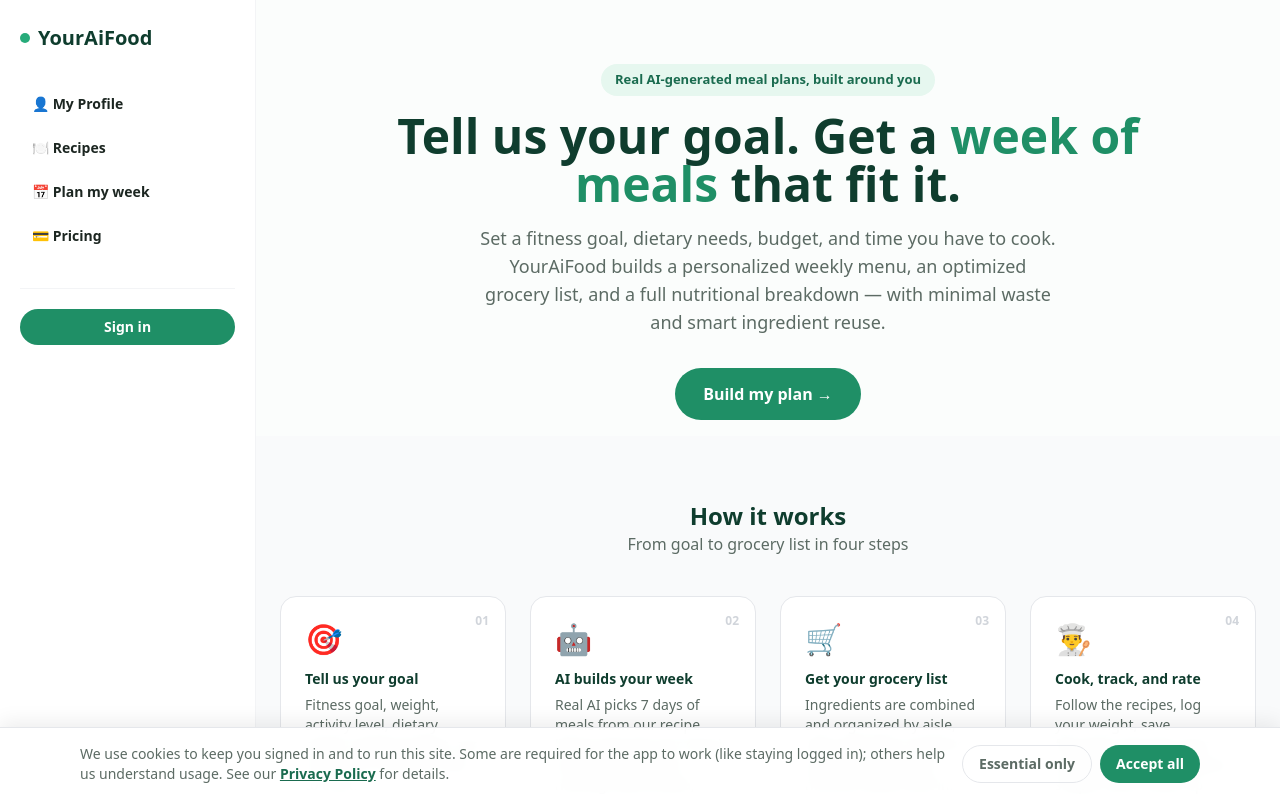
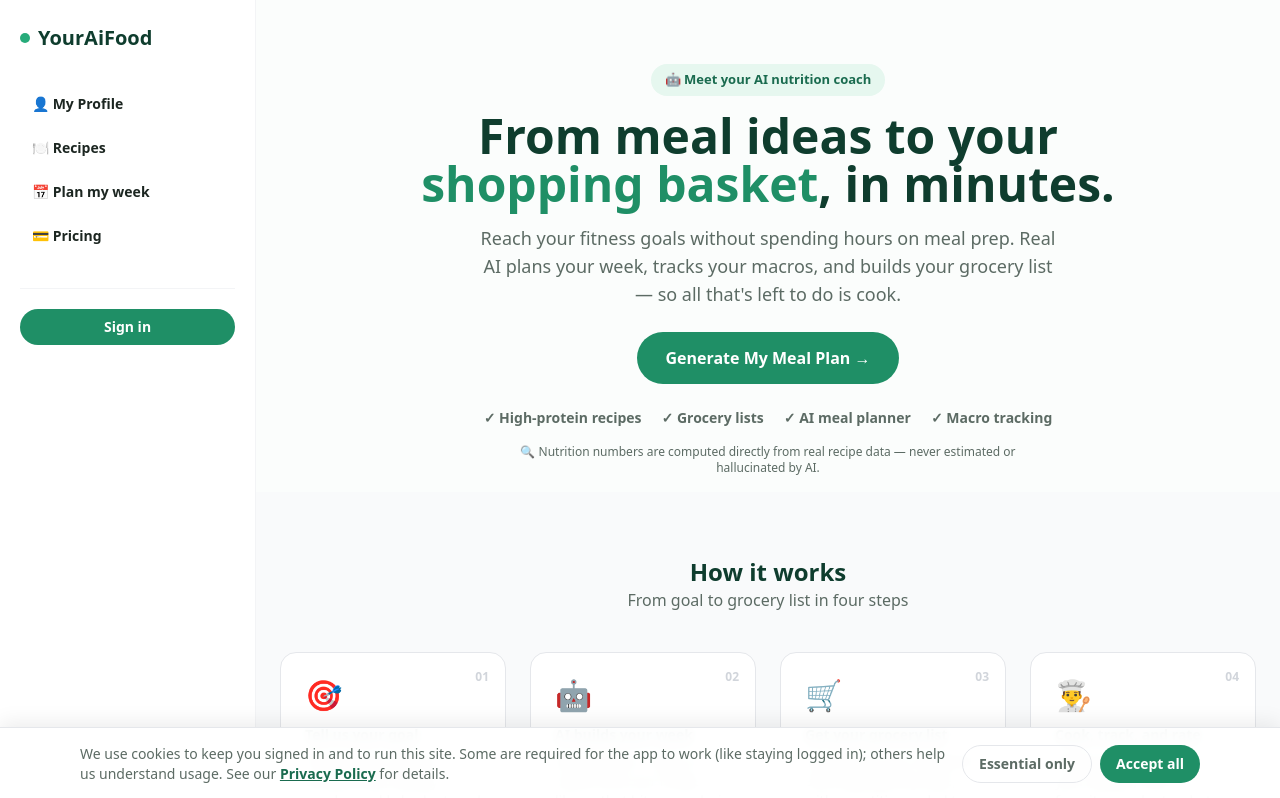
Before and after one commit to usario172332/youraifood-app, a Next.js app in the folder youraifood-app/: page / in a window 1280 px wide. Shown: the top 798 px of the page. Built offline with nearby package versions, Linux system fonts and the light colour scheme; no server answers.

Commit message:
Update HomeContent.jsx

```diff
--- a/youraifood-app/components/HomeContent.jsx
+++ b/youraifood-app/components/HomeContent.jsx
@@ -2,8 +2,12 @@
 
 import Planner from './Planner';
 import HowItWorks from './HowItWorks';
+import UseCases from './UseCases';
+import EcosystemDiagram from './EcosystemDiagram';
 import SamplePlan from './SamplePlan';
 import RecipeGallery from './RecipeGallery';
+import EmailCapture from './EmailCapture';
+import Roadmap from './Roadmap';
 import Pricing from './Pricing';
 import { useAuth } from '../lib/AuthContext';
 
@@ -19,26 +23,36 @@ export default function HomeContent() {
       <section className="px-6 pb-4 pt-16">
         <div className="mx-auto max-w-[1120px] text-center">
           <span className="mb-4 inline-block rounded-full bg-green-50 px-3.5 py-1.5 text-[13px] font-bold text-green-700">
-            Real AI-generated meal plans, built around you
+            🤖 Meet your AI nutrition coach
           </span>
           <h1 className="mx-auto mb-4 max-w-3xl text-4xl font-extrabold leading-tight text-green-900 sm:text-5xl">
-            Tell us your goal. Get a <span className="text-green-600">week of meals</span> that fit it.
+            From meal ideas to your <span className="text-green-600">shopping basket</span>, in minutes.
           </h1>
-          <p className="mx-auto mb-8 max-w-xl text-lg text-ink-soft">
-            Set a fitness goal, dietary needs, budget, and time you have to cook. YourAiFood builds a personalized
-            weekly menu, an optimized grocery list, and a full nutritional breakdown — with minimal waste and smart
-            ingredient reuse.
+          <p className="mx-auto mb-6 max-w-xl text-lg text-ink-soft">
+            Reach your fitness goals without spending hours on meal prep. Real AI plans your week, tracks your
+            macros, and builds your grocery list — so all that's left to do is cook.
           </p>
           <button
             onClick={scrollToPlanner}
             className="rounded-full bg-green-600 px-7 py-3.5 text-base font-bold text-white transition hover:-translate-y-px hover:bg-green-700"
           >
-            Build my plan →
+            Generate My Meal Plan →
           </button>
+          <div className="mt-6 flex flex-wrap items-center justify-center gap-x-5 gap-y-2 text-sm font-semibold text-ink-soft">
+            <span>✓ High-protein recipes</span>
+            <span>✓ Grocery lists</span>
+            <span>✓ AI meal planner</span>
+            <span>✓ Macro tracking</span>
+          </div>
+          <p className="mx-auto mt-4 max-w-lg text-xs text-ink-soft">
+            🔍 Nutrition numbers are computed directly from real recipe data — never estimated or hallucinated by AI.
+          </p>
         </div>
       </section>
 
       <HowItWorks />
+      <UseCases />
+      <EcosystemDiagram />
 
       <section className="px-6 pb-10 pt-6">
         <div className="mx-auto max-w-[1120px] text-center">
@@ -48,6 +62,8 @@ export default function HomeContent() {
 
       <SamplePlan />
       <RecipeGallery isPremium={isPremium} user={user} favorites={favorites} onToggleFavorite={toggleFavorite} compact />
+      <EmailCapture />
+      <Roadmap />
       <Pricing session={session} isPremium={isPremium} />
     </>
   );
```
